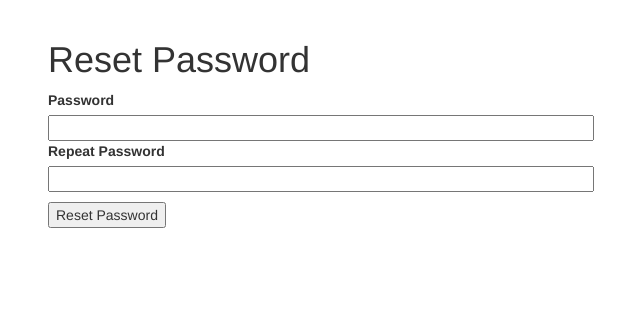
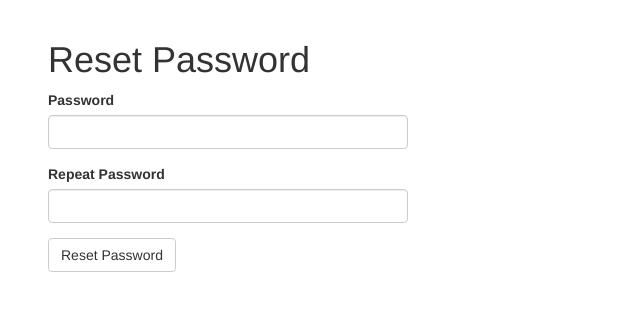
Before and after one commit to okovko/microblog, a Flask app: template app/templates/reset_password.html in a window 1280 px wide. Shown: the part 52-363 px from the top of the page, without its empty margins (22-662 px from the left). Run offline with Flask 2, Linux system fonts and the light colour scheme; the template is opened without the code that fills it: values that come from a table or form of the project are taken from there, others are empty; some libraries are stand-ins or nearby versions.

Commit message:
reset_password.html now using bootstraps

```diff
--- a/app/templates/reset_password.html
+++ b/app/templates/reset_password.html
@@ -1,21 +1,11 @@
 {% extends "base.html" %}
+{% import 'bootstrap/wtf.html' as wtf %}
 
 {% block app_content %}
 	<h1>Reset Password</h1>
-	<form action = '' method = 'post'>
-		{{ form.hidden_tag() }}
-		<p>
-			{{ form.password.label }}<br>
-			{{ form.password(size = 64) }}<br>
-			{% for e in form.password.errors %}
-			<span style = 'color: red;'>[{{ e }}]</span>
-			{% endfor %}
-			{{ form.password2.label }}<br>
-			{{ form.password2(size = 64) }}<br>
-			{% for e in form.password2.errors %}
-			<span style = 'color: red;'>[{{ e }}]</span>
-			{% endfor %}
-		</p>
-		<p>{{ form.submit() }}</p>
-	</form>
+	<div class="row">
+		<div class="col-md-4">
+			{{ wtf.quick_form(form) }}
+		</div>
+	</div>
 {% endblock %}
```
